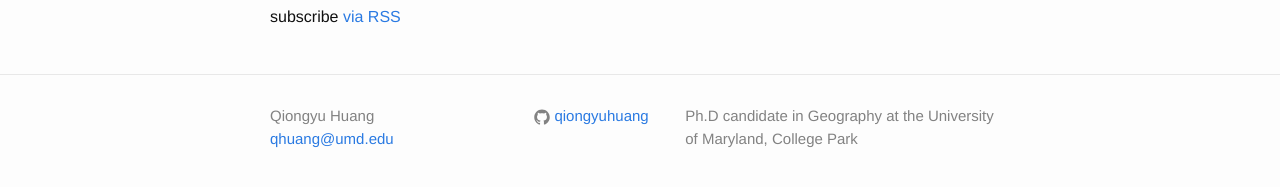
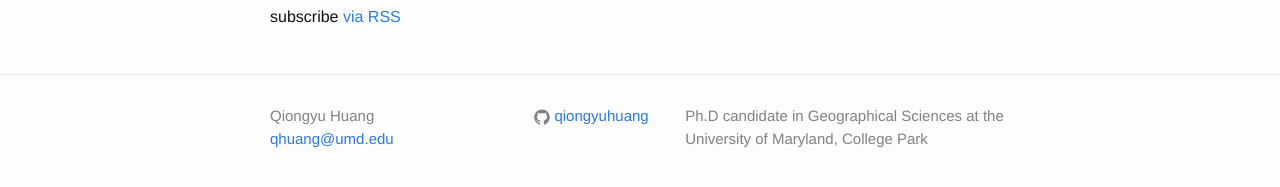
Before and after one commit to qiongyuhuang/qiongyuhuang.github.io, a Jekyll site: the page built from index.html, in a window 1280 px wide. Shown: the part 270-457 px from the top of the page. Built offline with Jekyll 4.4.1, drawn with Linux system fonts in a browser that asks for light colours.

Commit message:
correct the footer info

```diff
--- a/_config.yml
+++ b/_config.yml
@@ -1,7 +1,7 @@
 # Site settings
 title: Qiongyu Huang
 email: qhuang@umd.edu
-description: "Ph.D candidate in Geography at the University of Maryland, College Park"
+description: "Ph.D candidate in Geographical Sciences at the University of Maryland, College Park"
 baseurl: "" # the subpath of your site, e.g. /blog/
 url: "http://qiongyuhuang.github.io" # the base hostname & protocol for your site
 github_username:  qiongyuhuang
```
